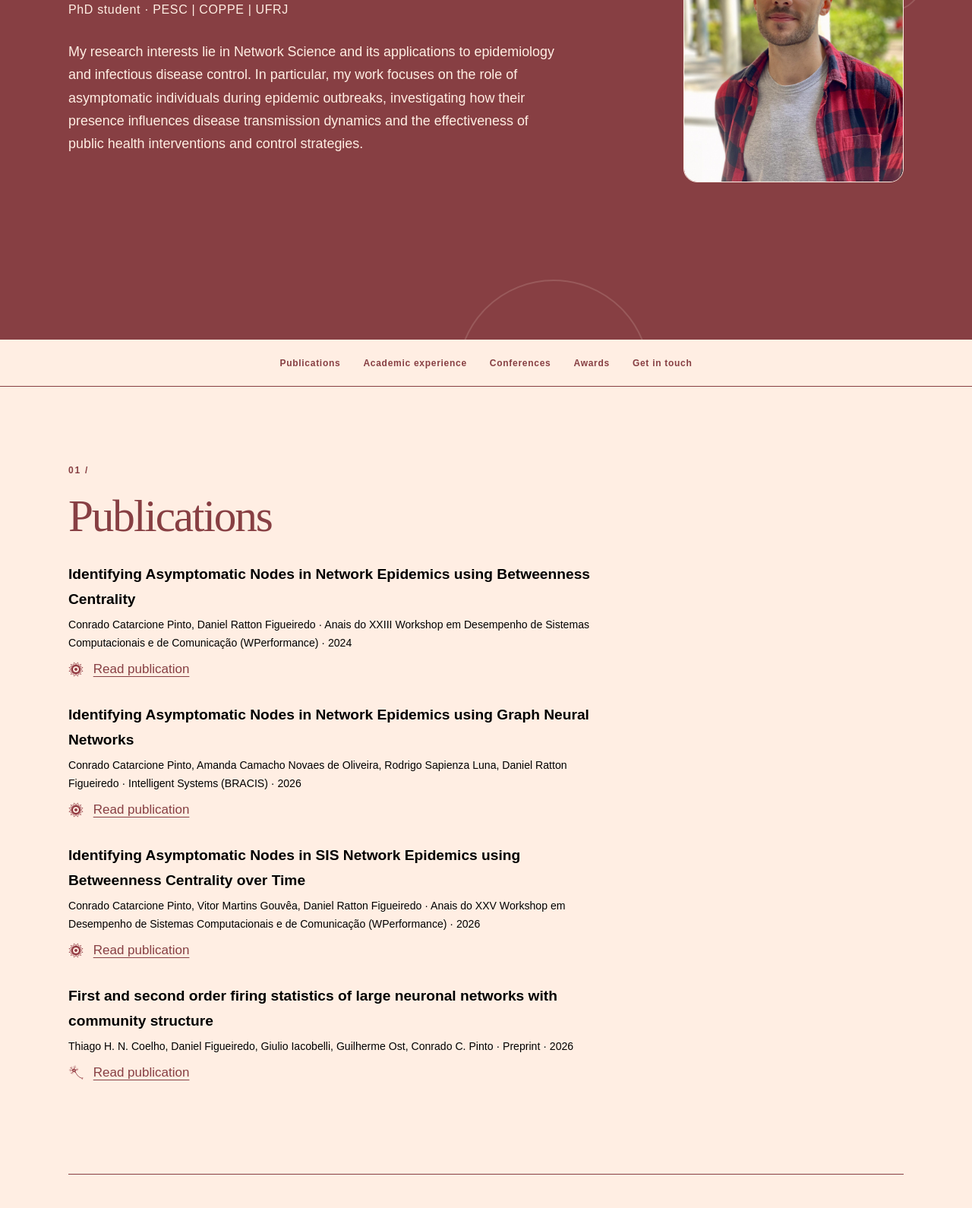
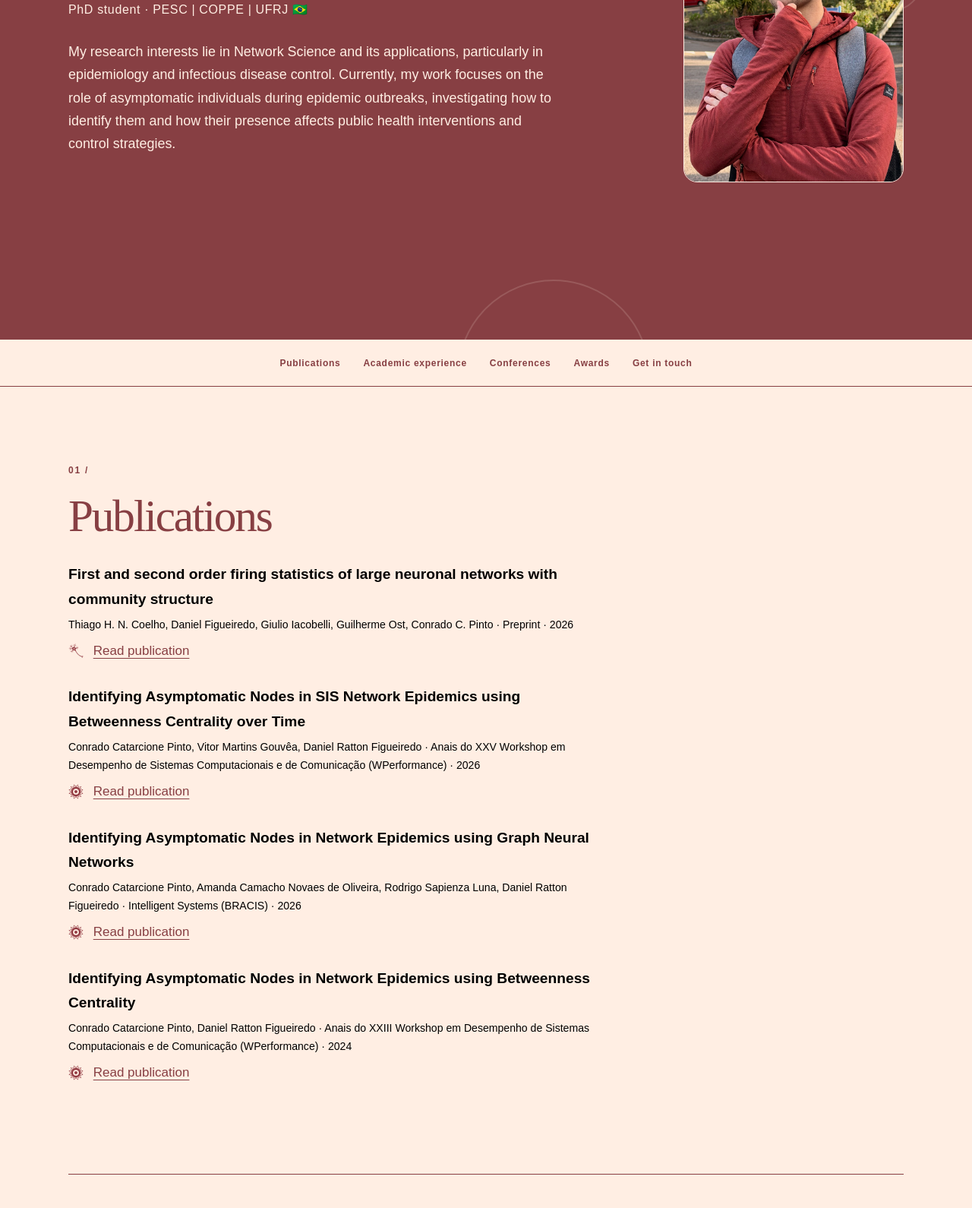
Before and after one commit to catarcione/catarcione.github.io, a plain HTML site: page index.html in a window 1280 px wide. Shown: the part 353-1943 px from the top of the page at 76% size. Drawn offline with Linux system fonts and the light colour scheme; a web font is replaced by a local one.

Commit message:
Change portrait and add flag

```diff
--- a/index.html
+++ b/index.html
@@ -340,20 +340,20 @@
     <div class="hero-inner">
       <div>
         <h1>Conrado Catarcione</h1>
-        <p class="subtitle">PhD student · PESC | COPPE | UFRJ</p>
+        <p class="subtitle">PhD student · PESC | COPPE | UFRJ 🇧🇷</p>
         <p class="intro-text">
-          My research interests lie in Network Science and its applications
-          to epidemiology and infectious disease control.
-          In particular, my work focuses on the role of asymptomatic individuals
-          during epidemic outbreaks, investigating how their presence influences
-          disease transmission dynamics and the effectiveness of public health
-          interventions and control strategies.
+          My research interests lie in Network Science and its applications,
+          particularly in epidemiology and infectious disease control.
+          Currently, my work focuses on the role of asymptomatic individuals
+          during epidemic outbreaks, investigating how to identify them and
+          how their presence affects public health interventions and control
+          strategies.
         </p>
       </div>
 
       <!-- PORTRAIT: see the instructions below to replace this placeholder. -->
       <div class="portrait-placeholder" aria-label="Portrait placeholder">
-        <img src="my-portrait.jpg">
+        <img src="my-portrait.jpeg">
       </div>
     </div>
   </header>
@@ -377,13 +377,21 @@
         <h2>Publications</h2>
 
         <article class="entry">
-          <h3>Identifying Asymptomatic Nodes in Network Epidemics using Betweenness Centrality
+          <h3>First and second order firing statistics of large neuronal networks with community structure
           </h3>
-          <p class="meta">Conrado Catarcione Pinto, Daniel Ratton Figueiredo · Anais do XXIII Workshop em Desempenho de Sistemas Computacionais e de Comunicação (WPerformance) · 2024</p>
+          <p class="meta">Thiago H. N. Coelho, Daniel Figueiredo, Giulio Iacobelli, Guilherme Ost, Conrado C. Pinto · Preprint · 2026</p>
+          <p>
+            <img src="neuron.svg" class="publication-icon" alt="">
+            <a href="https://doi.org/10.48550/arXiv.2610.41706" target="_blank" rel="noopener noreferrer">Read publication</a></p>
+        </article>
+
+        <article class="entry">
+          <h3>Identifying Asymptomatic Nodes in SIS Network Epidemics using Betweenness Centrality over Time
+          </h3>
+          <p class="meta">Conrado Catarcione Pinto, Vitor Martins Gouvêa, Daniel Ratton Figueiredo · Anais do XXV Workshop em Desempenho de Sistemas Computacionais e de Comunicação (WPerformance) · 2026</p>
           <p>
             <img src="virus.svg" class="publication-icon" alt="">
-            <a href="https://doi.org/10.5753/wperformance.2024.2414" target="_blank" rel="noopener noreferrer">Read publication</a>
-          </p>
+            <a href="https://doi.org/10.5753/wperformance.2026.23627" target="_blank" rel="noopener noreferrer">Read publication</a></p>
         </article>
 
         <article class="entry">
@@ -396,21 +404,13 @@
         </article>
 
         <article class="entry">
-          <h3>Identifying Asymptomatic Nodes in SIS Network Epidemics using Betweenness Centrality over Time
+          <h3>Identifying Asymptomatic Nodes in Network Epidemics using Betweenness Centrality
           </h3>
-          <p class="meta">Conrado Catarcione Pinto, Vitor Martins Gouvêa, Daniel Ratton Figueiredo · Anais do XXV Workshop em Desempenho de Sistemas Computacionais e de Comunicação (WPerformance) · 2026</p>
+          <p class="meta">Conrado Catarcione Pinto, Daniel Ratton Figueiredo · Anais do XXIII Workshop em Desempenho de Sistemas Computacionais e de Comunicação (WPerformance) · 2024</p>
           <p>
             <img src="virus.svg" class="publication-icon" alt="">
-            <a href="https://doi.org/10.5753/wperformance.2026.23627" target="_blank" rel="noopener noreferrer">Read publication</a></p>
-        </article>
-
-        <article class="entry">
-          <h3>First and second order firing statistics of large neuronal networks with community structure
-          </h3>
-          <p class="meta">Thiago H. N. Coelho, Daniel Figueiredo, Giulio Iacobelli, Guilherme Ost, Conrado C. Pinto · Preprint · 2026</p>
-          <p>
-            <img src="neuron.svg" class="publication-icon" alt="">
-            <a href="https://doi.org/10.48550/arXiv.2610.41706" target="_blank" rel="noopener noreferrer">Read publication</a></p>
+            <a href="https://doi.org/10.5753/wperformance.2024.2414" target="_blank" rel="noopener noreferrer">Read publication</a>
+          </p>
         </article>
 
       </div>
@@ -460,25 +460,25 @@
 
         <article class="entry">
           <h3>46th Congress of the Brazilian Computer Society (CSBC)</h3>
-          <p class="meta">Gramado - RS, Brazil · 2026</p>
+          <p class="meta">Gramado - RS, Brasil · 2026</p>
           <p>Identifying Asymptomatic Nodes in SIS Network Epidemics using Betweenness Centrality over Time</p>
         </article>
 
         <article class="entry">
           <h3>35th Brazilian Conference on Intelligent Systems (BRACIS)</h3>
-          <p class="meta">Fortaleza - CE, Brazil · 2025</p>
+          <p class="meta">Fortaleza - CE, Brasil · 2025</p>
           <p>Identifying Asymptomatic Nodes in Network Epidemics using Graph Neural Networks</p>
         </article>
 
         <article class="entry">
           <h3>16th International Conference on Complex Networks (CompleNet)</h3>
-          <p class="meta">Fortaleza - CE, Brazil · 2025</p>
+          <p class="meta">Fortaleza - CE, Brasil · 2025</p>
           <p>Identifying Asymptomatic Nodes in Network Epidemics using Network Centrality Metrics</p>
         </article>
 
         <article class="entry">
           <h3>44th Congress of the Brazilian Computer Society (CSBC)</h3>
-          <p class="meta">Brasília - DF, Brazil · 2024</p>
+          <p class="meta">Brasília - DF, Brasil · 2024</p>
           <p>Identifying Asymptomatic Nodes in Network Epidemics using Betweenness Centrality</p>
         </article>
 
```
Also changed, not shown: my-portrait.jpeg (added).
